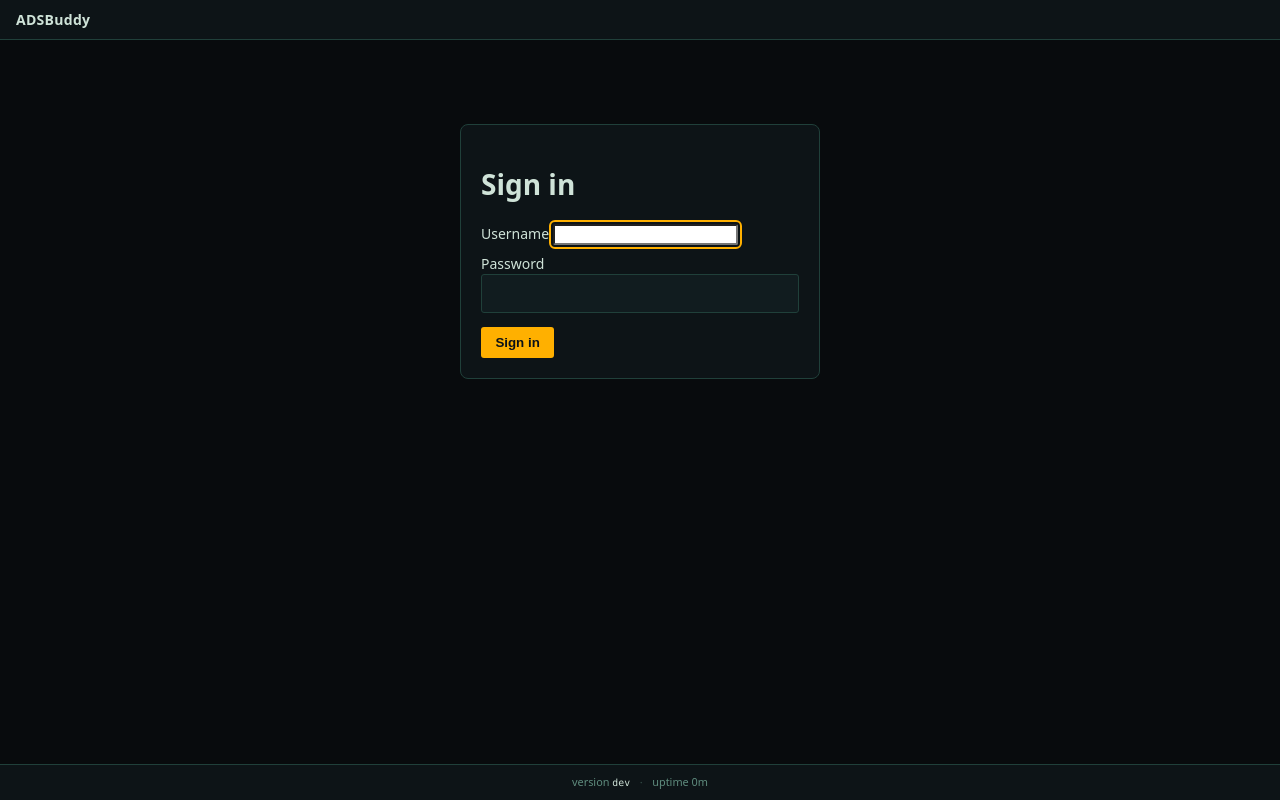
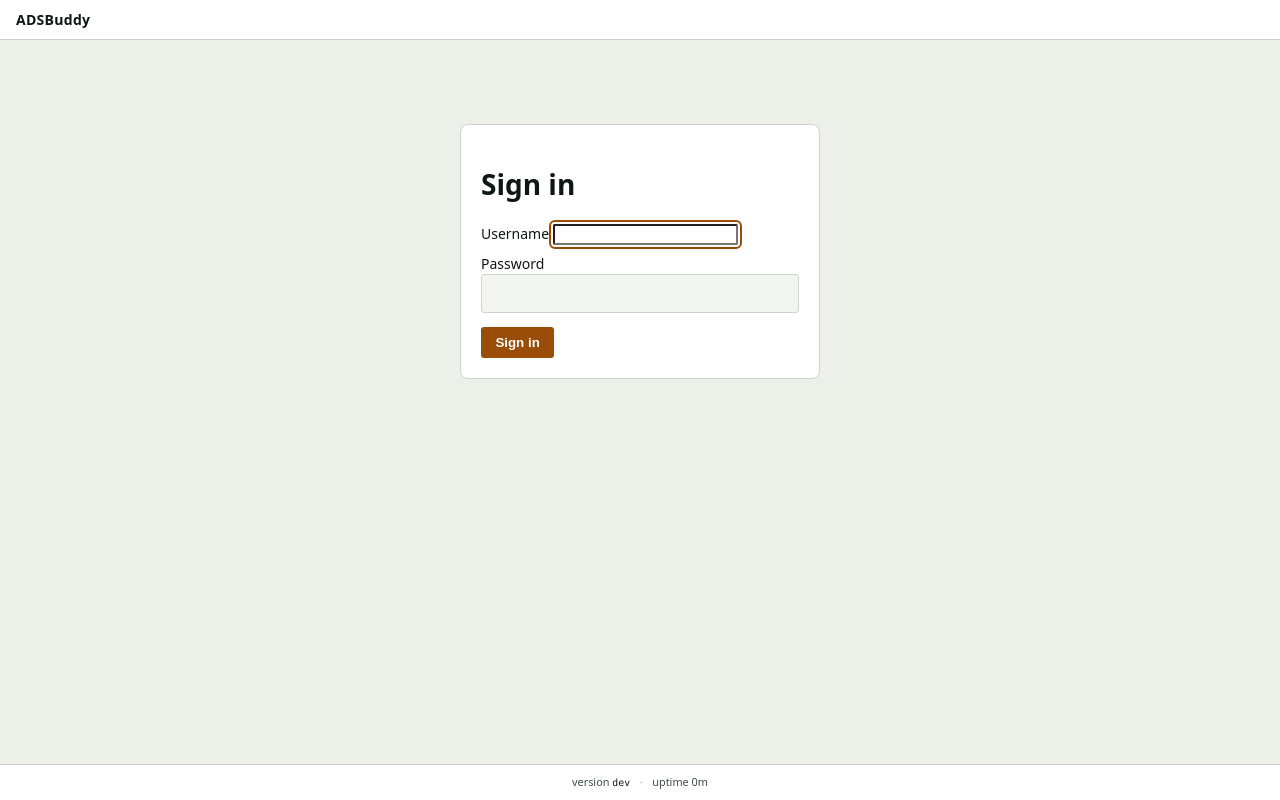
Before and after one commit to cdibona/ADSBuddy, a FastAPI app: page /login in a window 1280 px wide. Run offline with FastAPI, Linux system fonts and the light colour scheme; parts of the project's set-up code (start-up, migrations or seed data) failed here and were passed over.

Commit message:
feat: no-flash day/night theme bootstrap + user-menu toggle
Co-Authored-By: Claude Opus 4.8 (1M context) <noreply@anthropic.com>

```diff
--- a/app/templates/base.html
+++ b/app/templates/base.html
@@ -1,6 +1,28 @@
 <!DOCTYPE html>
-<html lang="en">
+<html lang="en" data-theme="night">
 <head>
+  <script>
+  (function () {
+    try {
+      var pref = localStorage.getItem('adsbuddy-theme') || 'auto';
+      var dark = window.matchMedia('(prefers-color-scheme: dark)').matches;
+      var theme = pref === 'auto' ? (dark ? 'night' : 'day') : pref;
+      document.documentElement.setAttribute('data-theme', theme);
+      window.matchMedia('(prefers-color-scheme: dark)').addEventListener('change', function (e) {
+        if ((localStorage.getItem('adsbuddy-theme') || 'auto') === 'auto')
+          document.documentElement.setAttribute('data-theme', e.matches ? 'night' : 'day');
+      });
+      window.__setTheme = function (v) {
+        localStorage.setItem('adsbuddy-theme', v);
+        var d = window.matchMedia('(prefers-color-scheme: dark)').matches;
+        document.documentElement.setAttribute('data-theme', v === 'auto' ? (d ? 'night' : 'day') : v);
+        document.querySelectorAll('[data-set-theme]').forEach(function (el) {
+          el.setAttribute('aria-pressed', el.getAttribute('data-set-theme') === v);
+        });
+      };
+    } catch (e) {}
+  })();
+  </script>
   <meta charset="utf-8">
   <meta name="viewport" content="width=device-width, initial-scale=1">
   <title>{% block title %}ADSBuddy{% endblock %}</title>
@@ -28,6 +50,17 @@
             <div class="menu-sep"></div>
             <a href="/admin">Admin</a>
             {% endif %}
+            <div class="menu-sep"></div>
+            <div class="theme-toggle" role="group" aria-label="Theme">
+              <button type="button" class="theme-opt" data-set-theme="auto" onclick="__setTheme('auto')">Auto</button>
+              <button type="button" class="theme-opt" data-set-theme="day" onclick="__setTheme('day')">Day</button>
+              <button type="button" class="theme-opt" data-set-theme="night" onclick="__setTheme('night')">Night</button>
+            </div>
+            <script>
+              (function(){var v=localStorage.getItem('adsbuddy-theme')||'auto';
+               document.querySelectorAll('[data-set-theme]').forEach(function(el){
+                 el.setAttribute('aria-pressed', el.getAttribute('data-set-theme')===v);});})();
+            </script>
             <div class="menu-sep"></div>
             <form method="post" action="/logout">
               <button type="submit" class="menu-logout">Logout</button>
```
Also changed, not shown: app/static/app.css (+26 -0 lines), tests/test_theme.py (+18 -0 lines).
